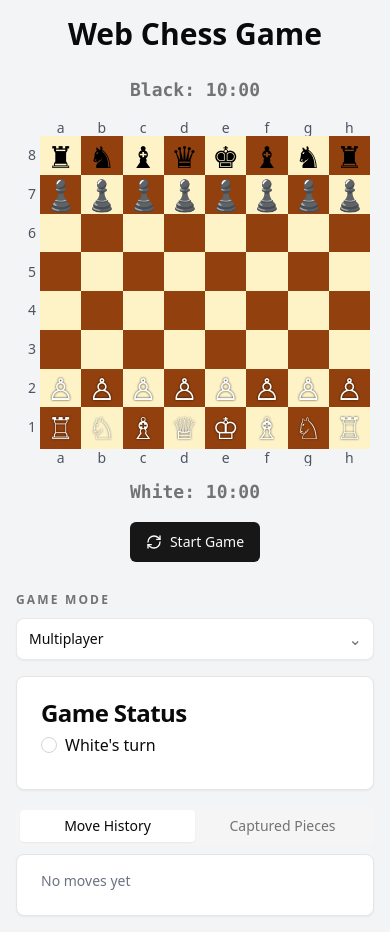
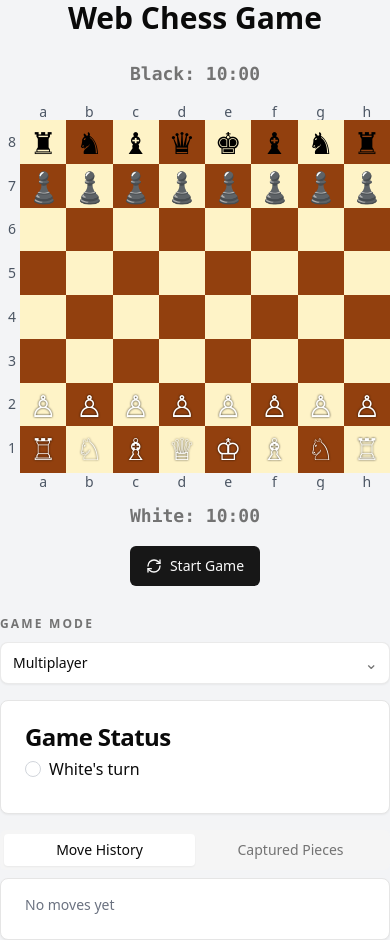
Before and after one commit to firman-maulana/chess-game, a Next.js app: page / in a window 390 px wide. Built offline with nearby package versions, Linux system fonts and the light colour scheme.

Commit message:
feat: adjust padding and layout for chess game components

```diff
--- a/app/page.tsx
+++ b/app/page.tsx
@@ -2,7 +2,7 @@ import ChessGame from "@/components/chess-game"
 
 export default function Home() {
   return (
-    <main className="flex min-h-screen flex-col items-center justify-center p-4 bg-gray-100">
+    <main className="flex min-h-screen flex-col items-center justify-center bg-gray-100 p-0 sm:p-4">
       <h1 className="text-3xl font-bold mb-6 text-center">Web Chess Game</h1>
       <ChessGame />
     </main>
--- a/components/chess-board.tsx
+++ b/components/chess-board.tsx
@@ -26,7 +26,7 @@ export default function ChessBoard({ board, selectedPiece, validMoves, onSquareC
   const rowLabels = Array.from({ length: 8 }, (_, i) => 8 - i)
 
   return (
-    <div className="relative w-full max-w-[min(92vw,640px)] overflow-hidden px-1 sm:px-2">
+    <div className="relative w-screen max-w-[640px] shrink-0 overflow-hidden px-0 sm:w-full sm:px-2">
       <div className="grid w-full grid-cols-[clamp(1.25rem,5vw,1.75rem)_repeat(8,minmax(0,1fr))] grid-rows-[clamp(1.25rem,5vw,1.75rem)_repeat(8,minmax(0,1fr))_clamp(1.25rem,5vw,1.75rem)] aspect-square">
         {/* Empty top-left corner */}
         <div className="w-6"></div>
--- a/components/chess-game.tsx
+++ b/components/chess-game.tsx
@@ -223,9 +223,9 @@ export default function ChessGame() {
   }
 
   return (
-    <div className="flex flex-col md:flex-row gap-6 w-full max-w-6xl">
+    <div className="flex w-full max-w-6xl flex-col gap-6 md:flex-row">
       <div className="flex-1 flex flex-col items-center">
-        <div className={`mb-3 w-full max-w-[min(90vw,640px)] text-center font-mono text-lg font-semibold tabular-nums ${currentPlayer === PieceColor.BLACK && gameStatus !== "not-started" ? "text-foreground" : "text-muted-foreground"}`}>
+        <div className={`mb-3 w-full max-w-[640px] text-center font-mono text-lg font-semibold tabular-nums ${currentPlayer === PieceColor.BLACK && gameStatus !== "not-started" ? "text-foreground" : "text-muted-foreground"}`}>
           Black: {formatTime(timeLeft[PieceColor.BLACK])}
         </div>
         <ChessBoard
@@ -234,7 +234,7 @@ export default function ChessGame() {
           validMoves={validMoves}
           onSquareClick={handleSquareClick}
         />
-        <div className={`mt-3 w-full max-w-[min(90vw,640px)] text-center font-mono text-lg font-semibold tabular-nums ${currentPlayer === PieceColor.WHITE && gameStatus !== "not-started" ? "text-foreground" : "text-muted-foreground"}`}>
+        <div className={`mt-3 w-full max-w-[640px] text-center font-mono text-lg font-semibold tabular-nums ${currentPlayer === PieceColor.WHITE && gameStatus !== "not-started" ? "text-foreground" : "text-muted-foreground"}`}>
           White: {formatTime(timeLeft[PieceColor.WHITE])}
         </div>
         <GameControls onStart={startGame} gameStatus={gameStatus} />
```
